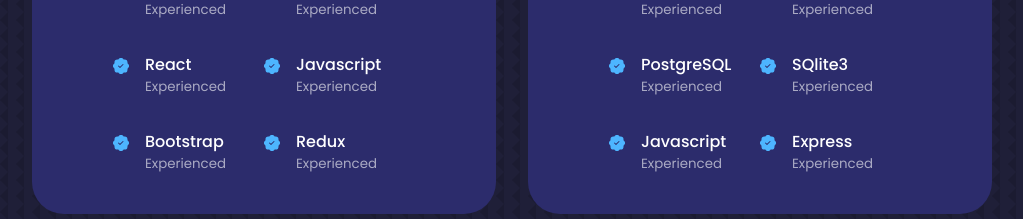
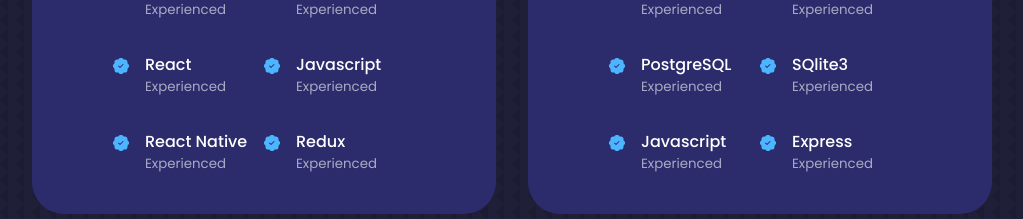
Before and after one commit to seba-pas/portfolio-react, a React (Create React App) app: page / in a window 1280 px wide. Shown: the part 2004-2223 px from the top of the page, without its empty margins (128-1151 px from the left). Built offline with nearby package versions, Linux system fonts and the light colour scheme.

Commit message:
Update Experience.jsx

```diff
--- a/src/components/Experience/Experience.jsx
+++ b/src/components/Experience/Experience.jsx
@@ -43,7 +43,7 @@
             <article className="experience__details">
               <BsPatchCheckFill className='experience__details-icon' />
               <div>
-                <h4>Bootstrap</h4>
+                <h4>React Native</h4>
                 <small className="text-light">Experienced</small>
               </div>
             </article>
```
